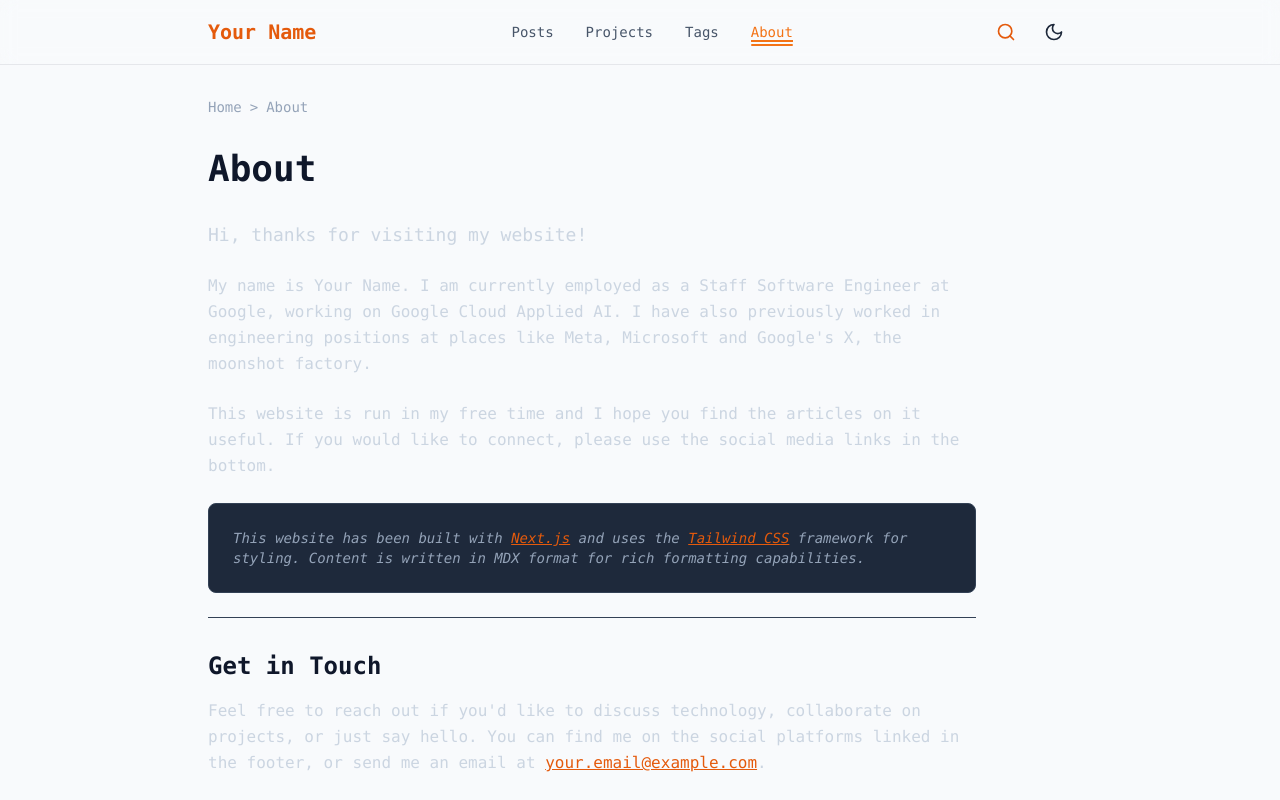
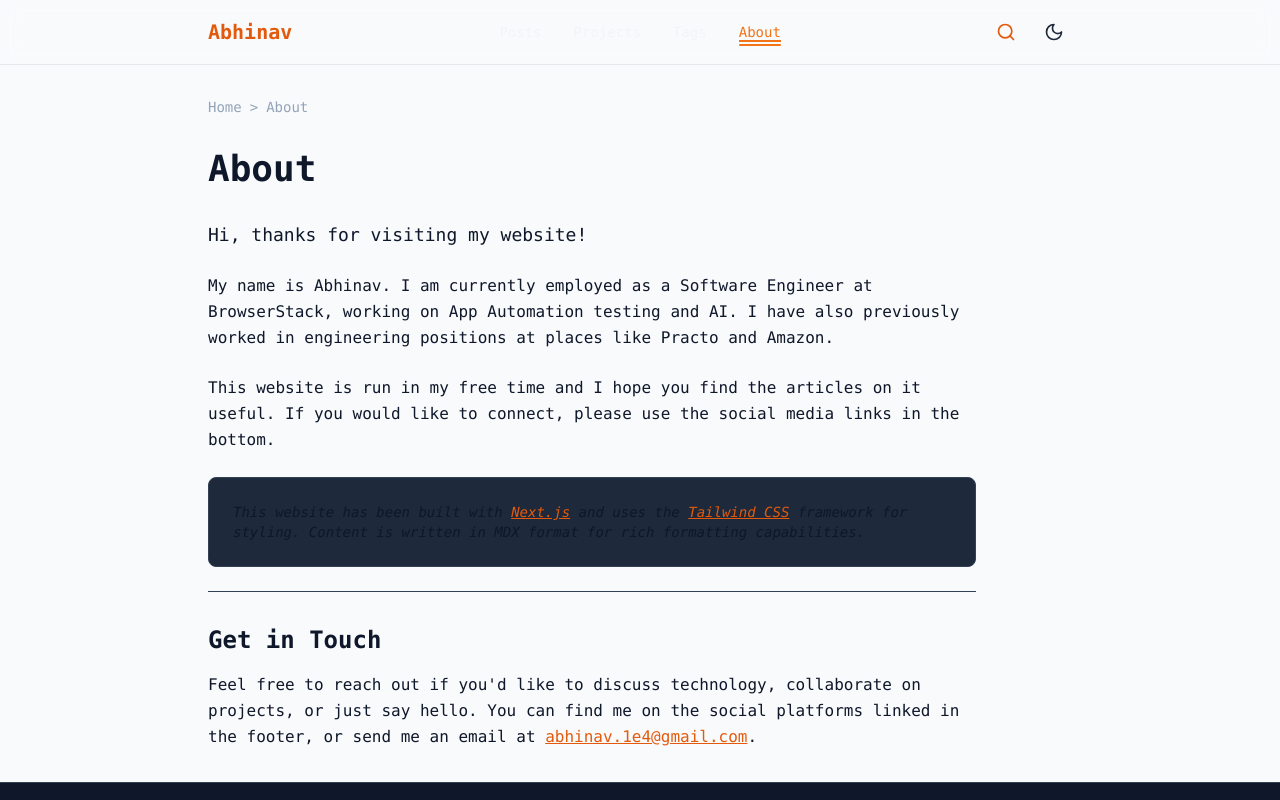
Before and after one commit to abhinvv1/blog, a Next.js app: page /about in a window 1280 px wide. Shown: the top 800 px of the page. Built offline with nearby package versions, Linux system fonts and the light colour scheme.

Commit message:
update styling

```diff
--- a/app/about/page.tsx
+++ b/app/about/page.tsx
@@ -18,7 +18,7 @@ export default function AboutPage() {
       </nav>
 
       {/* Page Title */}
-      <h1 className="text-4xl font-bold text-dark-100 mb-8">About</h1>
+      <h1 className="text-4xl font-bold text-dark-400 mb-8">About</h1>
 
       {/* Introduction */}
       <div className="space-y-6 text-dark-300 leading-relaxed">
@@ -27,10 +27,9 @@ export default function AboutPage() {
         </p>
 
         <p>
-          My name is {siteConfig.author.name}. I am currently employed as a Staff Software
-          Engineer at Google, working on Google Cloud Applied AI. I have also
-          previously worked in engineering positions at places like Meta, Microsoft
-          and Google's X, the moonshot factory.
+          My name is {siteConfig.author.name}. I am currently employed as a Software
+          Engineer at BrowserStack, working on App Automation testing and AI. I have also
+          previously worked in engineering positions at places like Practo and Amazon.
         </p>
 
         <p>
@@ -41,7 +40,7 @@ export default function AboutPage() {
 
         {/* Technical Details */}
         <div className="mt-12 p-6 bg-dark-800 border border-dark-700 rounded-lg">
-          <p className="text-sm text-dark-400 italic">
+          <p className="text-sm italic text-white dark:text-white light:text-white">
             This website has been built with{' '}
             <a
               href="https://nextjs.org"
--- a/app/globals.css
+++ b/app/globals.css
@@ -97,7 +97,7 @@
   }
 
   .light .nav-link {
-    @apply text-slate-600 hover:text-primary-600;
+    @apply text-slate-100 hover:text-primary-600;
   }
 
   .nav-link.active {
@@ -168,36 +168,57 @@
 
 /* Utility styles */
 @layer utilities {
-  .text-gradient {
-    @apply bg-gradient-to-r from-primary-500 to-primary-400 bg-clip-text text-transparent;
+  /* Better text contrast for light mode */
+  .light .prose {
+    color: rgb(15 23 42) !important; /* slate-900 for main content */
   }
 
-  .border-gradient {
-    @apply border border-transparent bg-gradient-to-r from-primary-500 to-primary-400 bg-clip-border;
+  .light .prose p {
+    color: rgb(15 23 42) !important; /* slate-900 for paragraphs */
   }
 
-  /* Theme-specific text colors */
-  .text-muted {
-    @apply transition-colors duration-200;
+  .light .prose li {
+    color: rgb(15 23 42) !important; /* slate-900 for list items */
   }
 
-  .dark .text-muted {
-    @apply text-dark-400;
+  .light .prose blockquote {
+    color: rgb(30 41 59) !important; /* slate-800 for quotes */
   }
 
-  .light .text-muted {
-    @apply text-slate-600;
+  /* Post content text in light mode */
+  .light .prose-invert {
+    color: rgb(15 23 42) !important;
   }
 
-  .text-subtle {
-    @apply transition-colors duration-200;
+  /* Ensure all paragraph text is dark enough */
+  .light p:not(.text-muted):not(.text-subtle) {
+    color: rgb(15 23 42) !important; /* slate-900 */
   }
 
-  .dark .text-subtle {
-    @apply text-dark-500;
+  /* Post description text */
+  .light .text-dark-300 {
+    color: rgb(15 23 42) !important; /* Override to slate-900 in light mode */
   }
 
-  .light .text-subtle {
-    @apply text-slate-500;
+  /* General content text */
+  .light .dark\\:text-dark-300 {
+    color: rgb(15 23 42) !important; /* slate-900 for better readability */
+  }
+
+  /* Bold text fixes for light mode */
+  .light .prose strong {
+    color: rgb(15 23 42) !important; /* slate-900 for bold text */
+  }
+
+  .light .prose b {
+    color: rgb(15 23 42) !important; /* slate-900 for bold text */
+  }
+
+  .light strong {
+    color: rgb(15 23 42) !important; /* slate-900 for any bold text */
+  }
+
+  .light b {
+    color: rgb(15 23 42) !important; /* slate-900 for any bold text */
   }
 }
--- a/app/posts/[slug]/page.tsx
+++ b/app/posts/[slug]/page.tsx
@@ -152,7 +152,7 @@ export default function PostPage({ params }: PostPageProps) {
                   <Link
                     key={tag}
                     href={`/tags?tag=${encodeURIComponent(tag)}`}
-                    className="inline-flex items-center space-x-1 text-sm bg-dark-800 text-dark-300 hover:bg-dark-700 hover:text-primary-500 px-3 py-2 rounded-md transition-colors duration-200"
+                    className="inline-flex items-center space-x-1 text-sm bg-dark-800 text-light-300 hover:bg-dark-700 hover:text-primary-500 px-3 py-2 rounded-md transition-colors duration-200"
                   >
                     <Tag className="h-3 w-3" />
                     <span>{tag}</span>
--- a/app/posts/page.tsx
+++ b/app/posts/page.tsx
@@ -75,7 +75,7 @@ export default function PostsPage() {
                       <Link
                         key={tag}
                         href={`/tags?tag=${encodeURIComponent(tag)}`}
-                        className="inline-flex items-center space-x-1 text-xs bg-dark-800 text-dark-300 hover:bg-dark-700 hover:text-primary-500 px-3 py-1 rounded-md transition-colors duration-200"
+                        className="inline-flex items-center space-x-1 text-xs bg-dark-800 text-light-300 hover:bg-dark-700 hover:text-primary-500 px-3 py-1 rounded-md transition-colors duration-200"
                       >
                         <Tag className="h-3 w-3" />
                         <span>{tag}</span>
--- a/app/projects/page.tsx
+++ b/app/projects/page.tsx
@@ -111,7 +111,7 @@ export default function ProjectsPage() {
                       <Link
                         key={tag}
                         href={`/tags?tag=${encodeURIComponent(tag)}`}
-                        className="inline-flex items-center space-x-1 text-xs bg-dark-800 text-dark-300 hover:bg-dark-700 hover:text-primary-500 px-3 py-1 rounded-md transition-colors duration-200"
+                        className="inline-flex items-center space-x-1 text-xs bg-dark-800 text-light-300 hover:bg-dark-700 hover:text-primary-500 px-3 py-1 rounded-md transition-colors duration-200"
                       >
                         <Tag className="h-3 w-3" />
                         <span>{tag}</span>
--- a/components/CommentSystem.tsx
+++ b/components/CommentSystem.tsx
@@ -148,7 +148,7 @@ export function CommentSystem({ postSlug }: CommentSystemProps) {
 
           <div className="flex-1">
             <div className="flex items-center space-x-2 mb-2">
-              <span className="font-medium text-sm dark:text-dark-200 light:text-slate-900">
+              <span className="font-medium text-sm dark:text-dark-500">
                 {comment.author}
               </span>
               {comment.isAnonymous && (
@@ -162,7 +162,7 @@ export function CommentSystem({ postSlug }: CommentSystemProps) {
               </span>
             </div>
 
-            <p className="text-sm dark:text-dark-300 light:text-slate-700 leading-relaxed mb-3">
+            <p className="text-sm dark:text-dark-300 light:text-slate-800 leading-relaxed mb-3">
               {comment.content}
             </p>
 
@@ -271,7 +271,7 @@ export function CommentSystem({ postSlug }: CommentSystemProps) {
           {!isAnonymous && (
             <div>
               <label htmlFor="author" className="block text-sm font-medium mb-2 dark:text-dark-300 light:text-slate-700">
-                Your Name
+                Abhinav Pandey
               </label>
               <input
                 id="author"
--- a/components/Footer.tsx
+++ b/components/Footer.tsx
@@ -66,7 +66,7 @@ export function Footer() {
             Deployed on Vercel.
             <span className="mx-2">•</span>
             <Link
-              href="https://github.com/yourusername/blog-website" // Replace with your repo URL
+              href="https://github.com/abhinvv1/blog" // Replace with your repo URL
               target="_blank"
               rel="noopener noreferrer"
               className="hover:text-primary-500 transition-colors duration-200"
--- a/content/posts/custom-cpu-simulation-and-testing.mdx
+++ b/content/posts/custom-cpu-simulation-and-testing.mdx
@@ -485,7 +485,7 @@ The investment in testing infrastructure pays dividends throughout the project l
 
 ## Resources
 
-- [Mrav CPU GitHub Repository](https://github.com/yourusername/mrav-cpu)
+- [Mrav CPU GitHub Repository](https://github.com/abhinvv1/mrav-cpu)
 - [Cocotb Documentation](https://docs.cocotb.org/)
 - [Verilator User Guide](https://verilator.org/guide/latest/)
 - [RISC-V Compliance Tests](https://github.com/riscv-non-isa/riscv-arch-test)
--- a/lib/config.ts
+++ b/lib/config.ts
@@ -1,15 +1,15 @@
 import { SiteConfig } from '@/types';
 
 export const siteConfig: SiteConfig = {
-  name: "Your Name", // Replace with your actual name
-  description: "Personal blog and portfolio - sharing thoughts on technology, programming, and software engineering.",
-  url: "https://yourdomain.com", // Replace with your actual domain
+  name: "Abhinav",
+  description: "Blog and portfolio - sharing thoughts on technology, programming, and software engineering.",
+  url: "https://blog-sandy-pi-45.vercel.app/",
   author: {
-    name: "Your Name", // Replace with your actual name
-    email: "your.email@example.com", // Replace with your actual email
-    twitter: "yourusername", // Replace with your Twitter username (optional)
-    github: "yourusername", // Replace with your GitHub username
-    linkedin: "yourusername", // Replace with your LinkedIn username (optional)
+    name: "Abhinav",
+    email: "abhinav.1e4@gmail.com",
+    twitter: "pixelcaliber",
+    github: "pixelcaliber",
+    linkedin: "abhinav-pandey",
   },
   nav: [
     {
@@ -32,22 +32,22 @@ export const siteConfig: SiteConfig = {
   socialLinks: [
     {
       name: "GitHub",
-      url: "https://github.com/yourusername", // Replace with your GitHub URL
+      url: "https://github.com/pixelcaliber",
       icon: "github",
     },
     {
       name: "LinkedIn",
-      url: "https://linkedin.com/in/yourusername", // Replace with your LinkedIn URL
+      url: "https://www.linkedin.com/in/abhinav-pandey-487989215",
       icon: "linkedin",
     },
     {
       name: "Twitter",
-      url: "https://twitter.com/yourusername", // Replace with your Twitter URL
+      url: "https://twitter.com/pixelcaliber",
       icon: "twitter",
     },
     {
       name: "Reddit",
-      url: "https://reddit.com/u/yourusername", // Replace with your Reddit URL
+      url: "https://reddit.com/u/pixelcaliber",
       icon: "reddit",
     },
   ],
--- a/next.config.js
+++ b/next.config.js
@@ -8,7 +8,6 @@ const nextConfig = {
     domains: ['localhost'],
     formats: ['image/webp', 'image/avif'],
   },
-  // Removed output: 'export' because we have API routes
   trailingSlash: true,
   skipTrailingSlashRedirect: true,
   // Prevent Node.js modules from being bundled on client-side
```
Also changed, not shown: app/page.tsx (+4 -4 lines), content/projects/projects-data.ts (+10 -10 lines).
